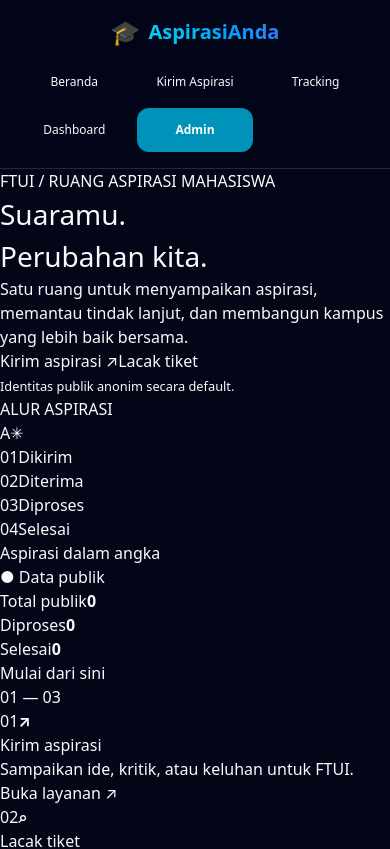
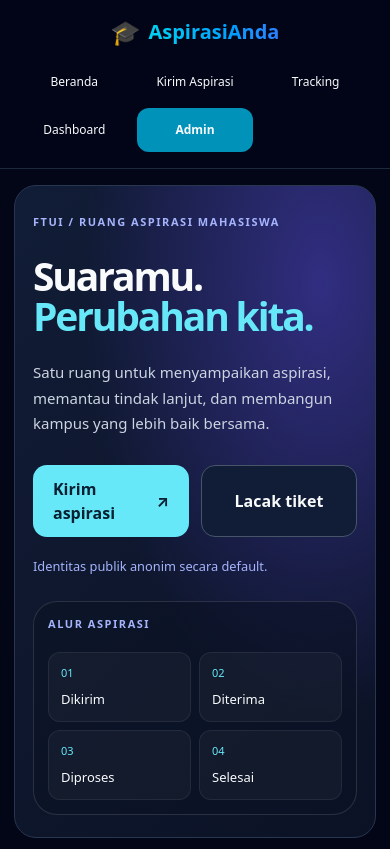
Before and after one commit to cakadut/Aspirasi_Anda, a Next.js app: page / in a window 390 px wide. Shown: the top 849 px of the page. Built offline with nearby package versions, Linux system fonts and the light colour scheme; no server answers; the database is empty.

Commit message:
Add responsive Gen Z design system

```diff
--- a/app/globals.css
+++ b/app/globals.css
@@ -49,3 +49,21 @@ input, select, textarea { max-width: 100%; }
  footer { padding-bottom: env(safe-area-inset-bottom); }
 }
 @media (prefers-reduced-motion: reduce) { *, *::before, *::after { animation-duration: .01ms !important; transition-duration: .01ms !important; } }
+
+.az-home{max-width:1240px;margin:auto;padding:32px 24px 64px;display:grid;gap:48px}
+.az-hero{display:grid;grid-template-columns:1.35fr 1fr;gap:24px;border:1px solid #293650;border-radius:32px;padding:clamp(24px,5vw,64px);background:radial-gradient(ellipse at 85% 15%,#312e81 0%,transparent 55%),linear-gradient(135deg,#111c36,#0b1225);overflow:hidden}
+.az-eyebrow{font-size:11px;letter-spacing:.14em;font-weight:750;color:#a5b4fc}
+.az-hero h1{font-size:clamp(38px,6vw,82px);line-height:1.03;letter-spacing:-.055em;font-weight:850;margin:24px 0}
+.az-hero h1 span{color:#67e8f9}.az-hero p,.az-trust p{color:#cbd5e1;font-size:clamp(15px,1.5vw,19px);line-height:1.7;max-width:55ch}
+.az-actions{display:flex;flex-wrap:wrap;gap:12px;margin:28px 0 16px}
+.az-primary,.az-secondary{display:inline-flex;align-items:center;justify-content:center;gap:24px;min-height:48px;padding:12px 20px;border-radius:14px;font-weight:700;transition:transform .18s,background .18s}
+.az-primary{background:#67e8f9;color:#082032}.az-secondary{border:1px solid #475569;background:#111c36;color:#f8fafc}.az-primary:hover,.az-secondary:hover{transform:translateY(-2px)}
+.az-hero small{color:#a5b4fc}.az-visual{border:1px solid #ffffff20;background:#0b122590;border-radius:24px;padding:22px;display:grid;align-content:space-between;gap:20px}
+.az-orbit{font-size:clamp(70px,12vw,150px);font-weight:900;line-height:1;letter-spacing:-.12em;text-align:center;color:#a5b4fc;text-shadow:0 0 40px #6366f180}.az-orbit span{font-size:.4em;color:#67e8f9;vertical-align:top}
+.az-steps{display:grid;grid-template-columns:repeat(2,minmax(0,1fr));gap:8px}.az-steps div{background:#ffffff09;border:1px solid #ffffff12;padding:12px;border-radius:12px;font-size:13px;display:flex;gap:8px;align-items:center}.az-steps div span{color:#67e8f9;font-size:11px}
+.az-section-head{display:flex;justify-content:space-between;align-items:center;gap:12px;margin-bottom:16px}.az-section-head h2,.az-trust h2{font-size:clamp(23px,3vw,34px);font-weight:800;letter-spacing:-.035em}.az-section-head>span{font-size:12px;color:#a5b4fc}
+.az-stats,.az-services{display:grid;grid-template-columns:repeat(3,minmax(0,1fr));gap:14px}.az-stat,.az-service{background:#111a2d;border:1px solid #293650;border-radius:22px;padding:24px;min-width:0}.az-stat span{color:#cbd5e1;font-size:14px}.az-stat strong{display:block;font-size:clamp(30px,5vw,54px);color:#67e8f9;font-weight:800;line-height:1.2;margin-top:10px;font-variant-numeric:tabular-nums}.az-stat:nth-child(2) strong{color:#fbbf24}.az-stat:nth-child(3) strong{color:#86efac}
+.az-service{display:flex;flex-direction:column;gap:12px;transition:border-color .2s,transform .2s}.az-service:hover{border-color:#818cf8;transform:translateY(-3px)}.az-service>div{display:flex;justify-content:space-between;align-items:center;color:#a5b4fc;font-size:12px}.az-service b{display:grid;place-items:center;background:#263254;color:#67e8f9;width:48px;height:48px;border-radius:15px;font-size:25px}.az-service h3{font-size:21px;font-weight:750}.az-service p{color:#cbd5e1;font-size:14px;line-height:1.6}.az-link{color:#67e8f9;font-size:13px;font-weight:700;margin-top:auto}
+.az-trust{display:grid;grid-template-columns:1fr 1fr;align-items:center;gap:20px;background:linear-gradient(120deg,#172554,#1e1b4b);border:1px solid #373d73;padding:32px;border-radius:24px}.az-trust .az-secondary{justify-self:start}
+@media(max-width:850px){.az-hero{grid-template-columns:1fr}.az-visual{grid-template-columns:1fr;}.az-orbit{display:none}.az-steps{grid-template-columns:repeat(4,minmax(0,1fr))}.az-steps div{flex-direction:column;align-items:flex-start}.az-trust{grid-template-columns:1fr}}
+@media(max-width:600px){.az-home{padding:16px 14px 40px;gap:32px}.az-hero{border-radius:22px;padding:22px 18px}.az-hero h1{font-size:clamp(36px,10vw,52px)}.az-actions>*{flex:1 1 140px}.az-visual{padding:14px}.az-steps{grid-template-columns:repeat(2,minmax(0,1fr))}.az-stats{gap:8px}.az-stat{padding:12px;border-radius:15px}.az-stat span{font-size:11px}.az-services{grid-template-columns:1fr}.az-service{padding:20px}.az-trust{padding:22px}.az-section-head{flex-wrap:wrap}}
```
